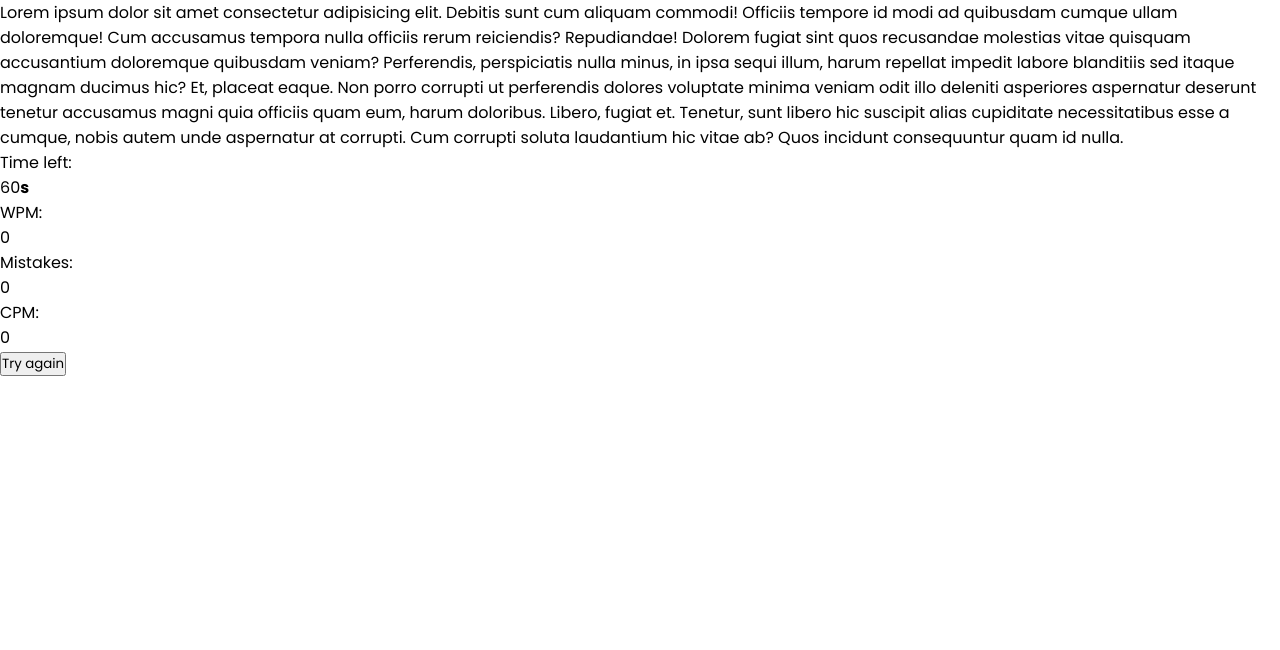
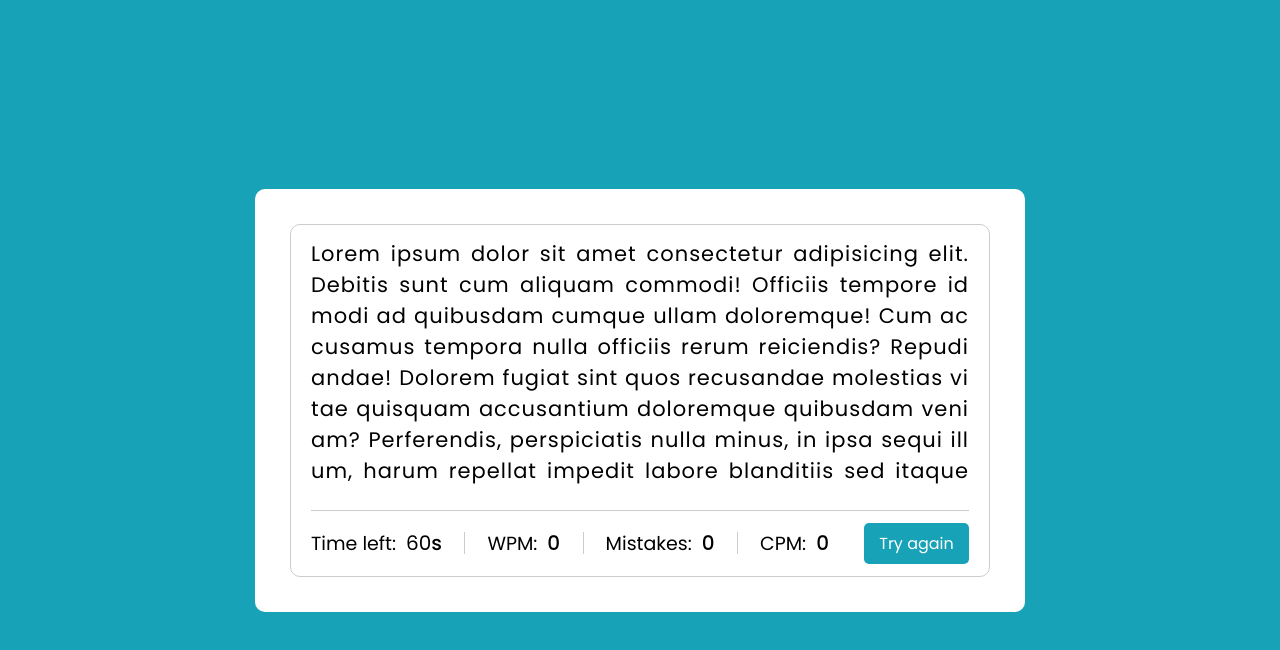
Before and after one commit to Studdnet/Typing_Speed_Test_Game, a plain HTML site: page index.html in a window 1280 px wide. Drawn offline with Linux system fonts and the light colour scheme.

Commit message:
refactor: intermediate part of CSS-files is completed

```diff
--- a/index.html
+++ b/index.html
@@ -15,7 +15,6 @@
 					Lorem ipsum dolor sit amet consectetur adipisicing elit. Debitis sunt cum aliquam commodi! Officiis tempore id modi ad quibusdam cumque ullam doloremque! Cum accusamus tempora nulla officiis rerum reiciendis? Repudiandae!
 					Dolorem fugiat sint quos recusandae molestias vitae quisquam accusantium doloremque quibusdam veniam? Perferendis, perspiciatis nulla minus, in ipsa sequi illum, harum repellat impedit labore blanditiis sed itaque magnam ducimus hic?
 					Et, placeat eaque. Non porro corrupti ut perferendis dolores voluptate minima veniam odit illo deleniti asperiores aspernatur deserunt tenetur accusamus magni quia officiis quam eum, harum doloribus. Libero, fugiat et.
-					Tenetur, sunt libero hic suscipit alias cupiditate necessitatibus esse a cumque, nobis autem unde aspernatur at corrupti. Cum corrupti soluta laudantium hic vitae ab? Quos incidunt consequuntur quam id nulla.
 				</p>
 			</div>
 			<div class="content">
--- a/style.css
+++ b/style.css
@@ -6,3 +6,102 @@
 	padding: 0;
 	box-sizing: border-box;
 }
+
+body {
+	display: flex;
+	align-items: center;
+	justify-content: center;
+	min-height: 100vh;
+	background: #17a2b8;
+}
+
+.wrapper {
+	padding: 35px;
+	width: 770px;
+	background: #fff;
+	border-radius: 10px;
+}
+
+.wrapper .content-box {
+	padding: 13px 20px 0;
+	border-radius: 10px;
+	border: 1px solid #ccc;
+}
+
+.content-box .typing-text {
+	max-height: 255px;
+	overflow: auto;
+}
+
+.typing-text::-webkit-scrollbar {
+	width: 0;
+}
+
+.typing-text p {
+	font-size: 21px;
+	text-align: justify;
+	letter-spacing: 1px;
+	word-break: break-all;
+}
+
+.content-box .content {
+	margin-top: 17px;
+	padding: 12px 0;
+	border-top: 1px solid #ccc;
+	display: flex;
+	align-items: center;
+	justify-content: space-between;
+}
+
+.content-box button {
+	border: none;
+	outline: none;
+	width: 105px;
+	padding: 8px 0;
+	cursor: pointer;
+	color: #fff;
+	font-size: 16px;
+	border-radius: 5px;
+	background: #17a2b8;
+	transition: transform 0.3s ease;
+}
+
+.content-box button:active {
+	transform: scale(0.95);
+}
+
+.content .result-details {
+	display: flex;
+	width: calc(100% - 140px);
+	justify-content: space-between;
+}
+
+.result-details li {
+	height: 22px;
+	display: flex;
+	list-style: none;
+	align-items: center;
+}
+
+.result-details li:not(:first-child) {
+	padding-left: 22px;
+	border-left: 1px solid #ccc;
+}
+
+.result-details li p {
+	font-size: 19px;
+}
+
+.result-details li span {
+	display: block;
+	font-size: 20px;
+	margin-left: 10px;
+}
+
+.result-details li:not(:first-child) span {
+	font-weight: 500;
+}
+
+.result-details li b {
+	font-weight: 500;
+}
```
